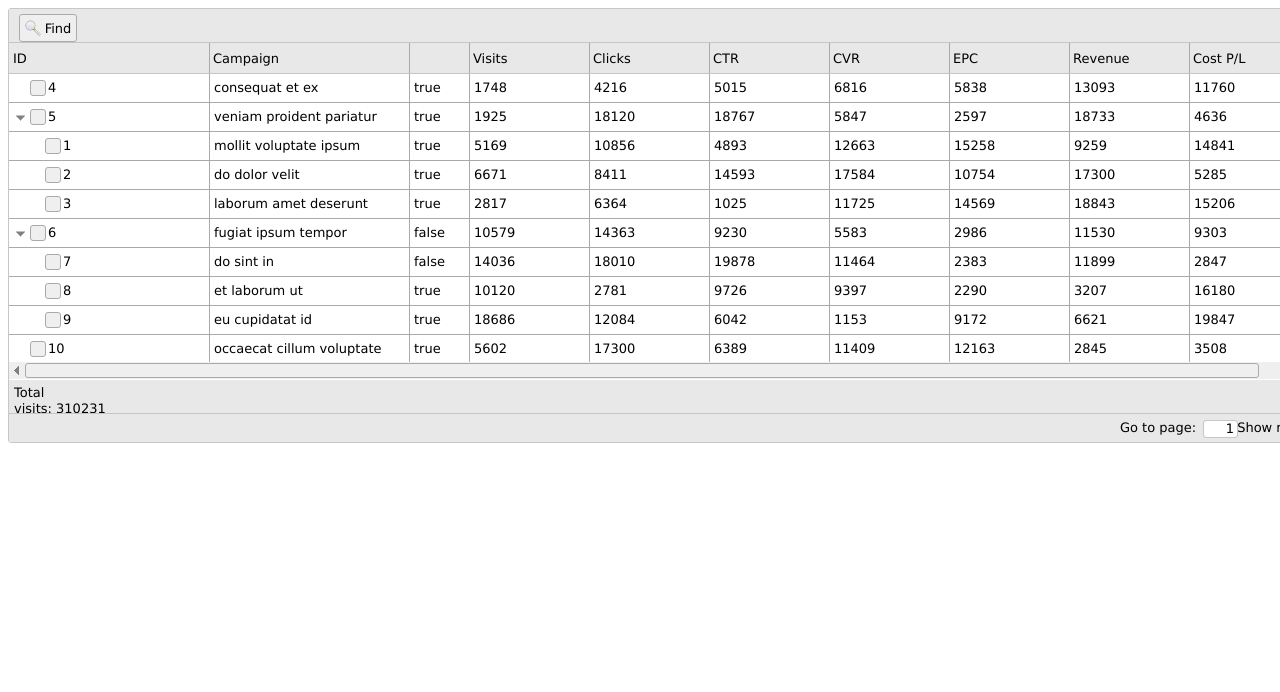
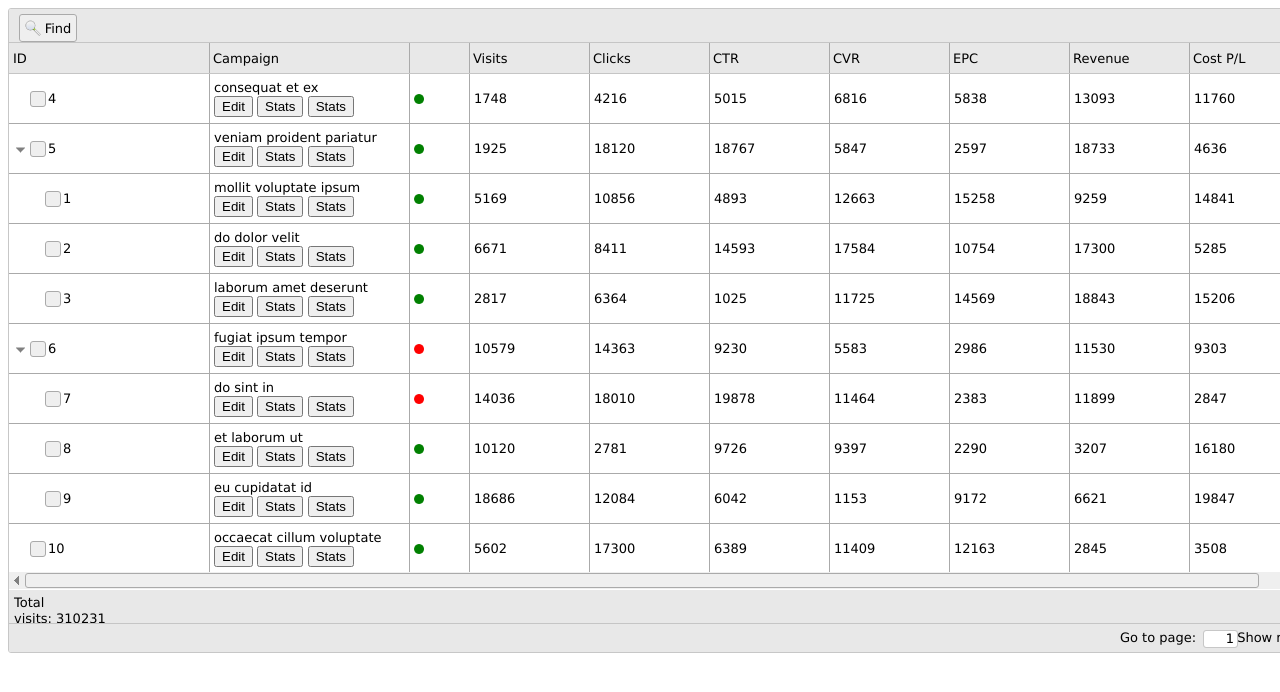
Before and after one commit to androidice/JQWidgets, a website: page demos/jqxtreegrid.html in a window 1280 px wide. Shown: the top 692 px of the page. Drawn offline with Linux system fonts and the light colour scheme.

Commit message:
update jqxtreegrid
add styling for the cells

```diff
--- a/demos/jqxtreegrid.html
+++ b/demos/jqxtreegrid.html
@@ -29,7 +29,6 @@
         sessionStorage.clear();
         console.log('storage has been cleared');
       };
-
 
       var data = [
         {
@@ -595,6 +594,34 @@
         }
       ];
 
+      var stylizedCell = function (row, columnfield, value, dataObj, columnproperties){
+        switch (columnfield){
+          case 'roi':
+            return `<span style="color: #14aa50">${value}</span>`;
+          case 'isActive':
+            if(value)
+            {
+              return '<span><img src="../images/green-circle.png" alt="" style="width:10px; height:10px"/></span>'
+            }else{
+              return '<span><img src="../images/red-circle.png" alt="" style="width:10px; height:10px"/></span>'
+            }
+          case 'campaign':
+            var template='';
+            template = `<span>
+                            ${value}
+                            <div>
+                              <button campaign-id=${dataObj._id}>Edit</button>
+                              <button campaign-id=${dataObj._id}>Stats</button>
+                              <button campaign-id=${dataObj._id}>Stats</button>
+                            </div>
+                        </span>`;
+            return template;
+          default:
+            return value;
+        }
+      };
+
+
       function buildGridSource() {
         var source =
               {
@@ -644,8 +671,8 @@
           },
           columns: [
             { text: 'ID', dataField: '_id', width: 200 },
-            { text: 'Campaign', dataField: 'campaign', width: 200 },
-            { text: '', dataField: 'isActive', width: 60 },
+            { text: 'Campaign', dataField: 'campaign', width: 200, cellsrenderer: stylizedCell },
+            { text: '', dataField: 'isActive', width: 60 , cellsrenderer: stylizedCell },
             { text: 'Visits', dataField: 'visits', width: 120 },
             { text: 'Clicks', dataField: 'clicks', width: 120 },
             { text: 'CTR', dataField: 'ctr', width: 120 },
@@ -653,7 +680,7 @@
             { text: 'EPC', dataField: 'epc', width: 120 },
             { text: 'Revenue', dataField: 'revenue', width: 120 },
             { text: 'Cost P/L', dataField: 'cost', width: 120 },
-            { text: 'ROI', dataField: 'roi', width: 120 },
+            { text: 'ROI', dataField: 'roi', width: 120, cellsrenderer: stylizedCell },
             { text: 'CPV', dataField: 'cpv', width: 120 },
             { text: 'EPV', dataField: 'epv', width: 120 },
             { text: 'CPA', dataField: 'cpa', width: 120 }
```
Also changed, not shown: images/green-circle.png (added), images/red-circle.png (added).
